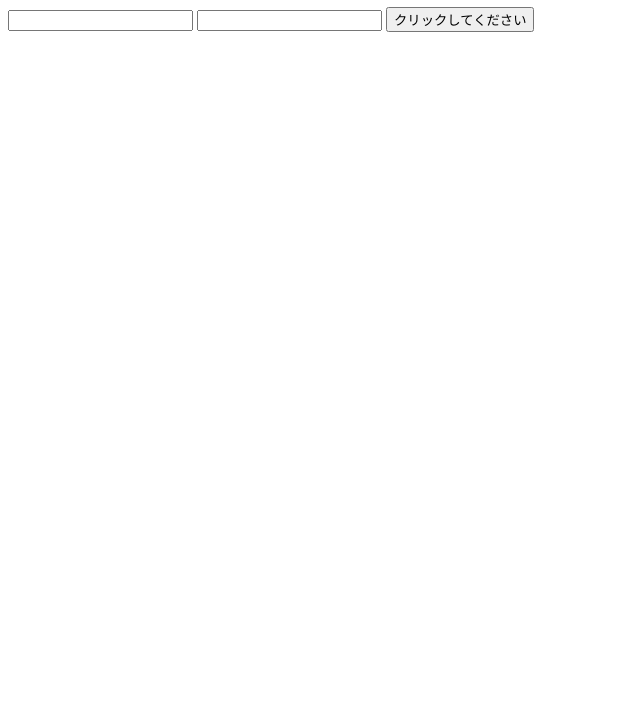
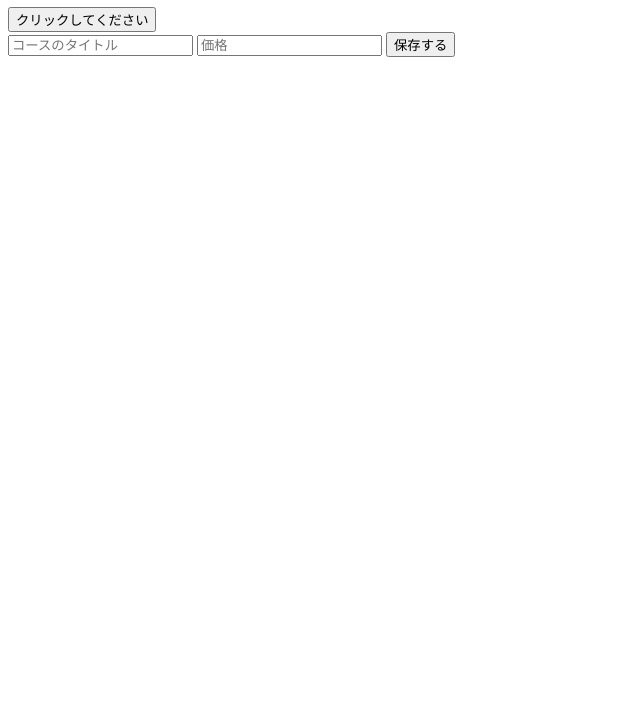
Before and after one commit to kazuto0291/ts-lesson, a website: page index.html in a window 1280 px wide. Shown: the part 73-800 px from the top of the page, without its empty margins (0-640 px from the left). Drawn offline with Linux system fonts and the light colour scheme.

Commit message:
デコレータを使ったバリデーション[フォームの作成]

```diff
--- a/index.html
+++ b/index.html
@@ -9,8 +9,13 @@
 </head>
 <body>
   <div id="app"></div>
-  <input type="text" id="messge-outut"></input>
-  <input type="text" id="messge-input"></input>
+  <!-- <input type="text" id="messge-outut"></input>
+  <input type="text" id="messge-input"></input> -->
   <button>クリックしてください</button>
+  <form action="">
+    <input type="text" placeholder="コースのタイトル" id="title">
+    <input type="text" placeholder="価格" id="price">
+    <button type="submit">保存する</button>
+  </form>
 </body>
 </html>
--- a/src/app.ts
+++ b/src/app.ts
@@ -147,3 +147,17 @@ const p = new Printer();
 
 const button = document.querySelector("button")!;
 button.addEventListener('click', p.showMessage)
+
+
+// ＝＝＝＝＝＝＝＝＝＝＝＝＝＝＝＝
+// デコレータを使ったバリデーション
+// ＝＝＝＝＝＝＝＝＝＝＝＝＝＝＝＝
+class Course {
+  title: string;
+  price: number;
+
+  constructor(t: string, p: number) {
+    this.title = t;
+    this.price = p;
+  }
+}
```
Also changed, not shown: dist/app.js, 1 other file.
